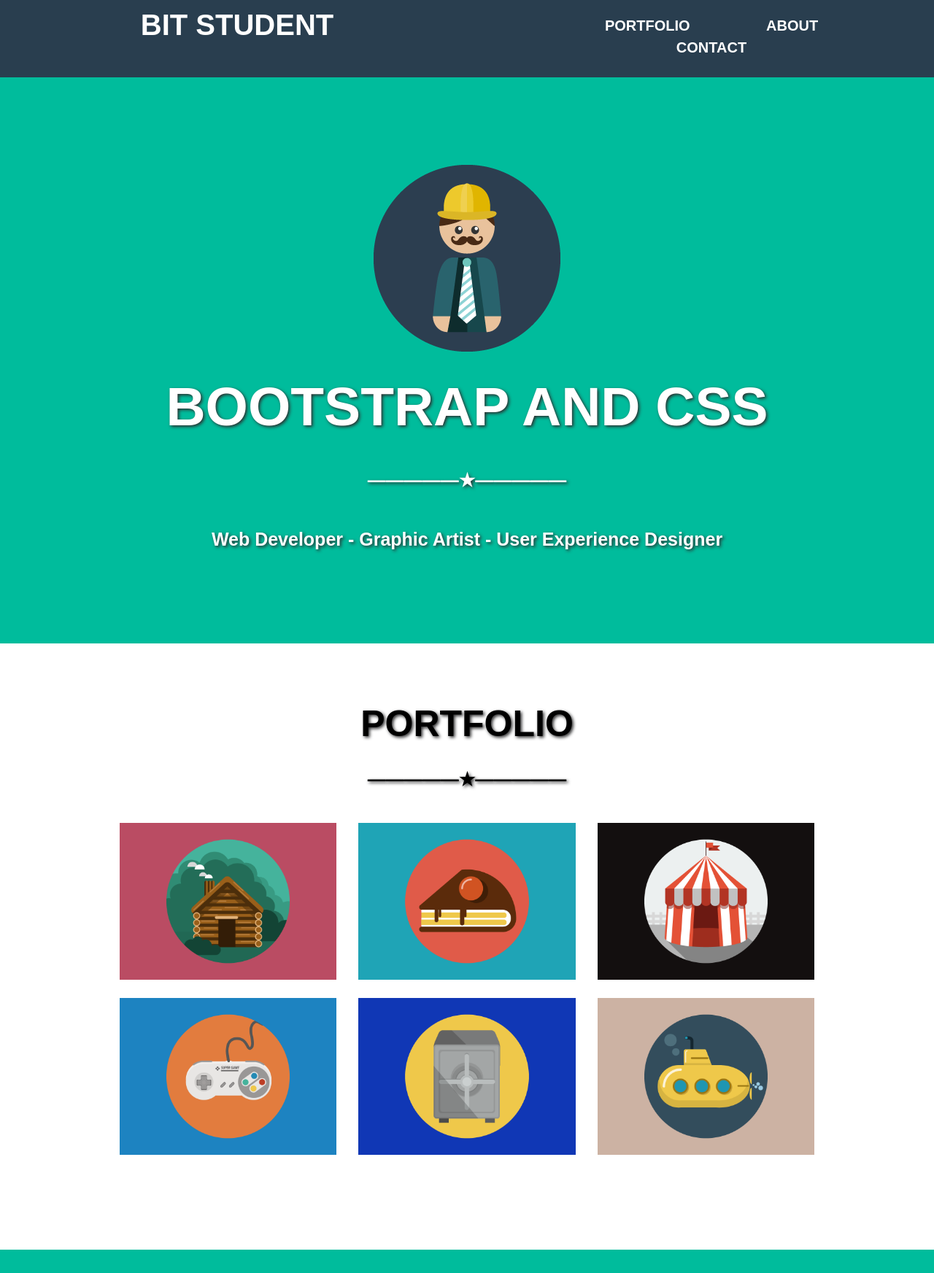
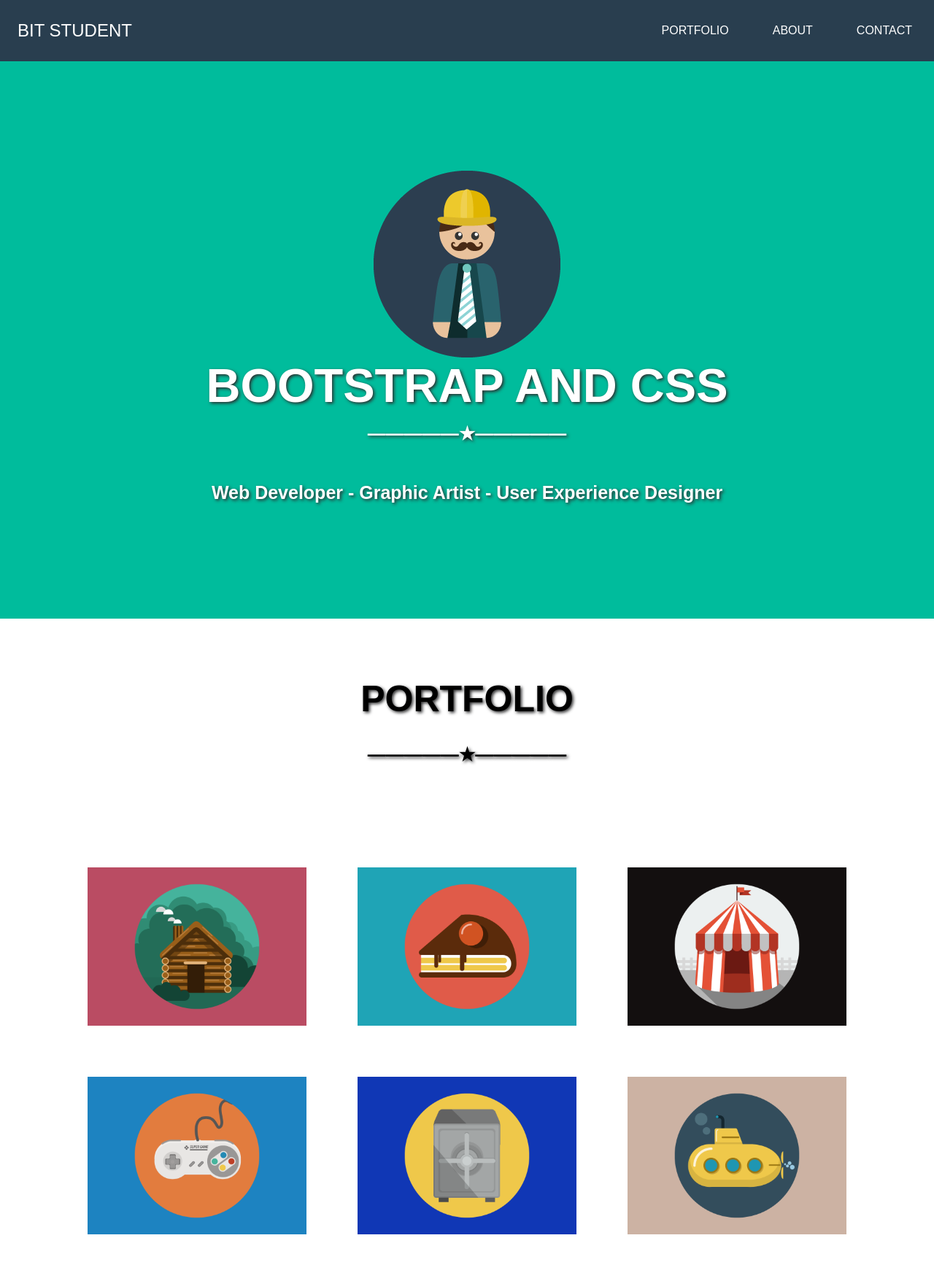
Before and after one commit to stdj91/Bootstrap-Css, a plain HTML site: page index.html in a window 1280 px wide. Shown: the top 1745 px of the page at 73% size. Drawn offline with nearby package versions, Linux system fonts and the light colour scheme.

Commit message:
Responsive done

```diff
--- a/index.html
+++ b/index.html
@@ -10,39 +10,41 @@
 <body>
 
     <!-------------------- Navbar -------------------->
-<div class="container-float">
-    <div class="row" id='nav-row'>
-        <div id="nav-h" class="col-lg-6">
-            <h1><a href="https://www.bgit.rs/">BIT STUDENT</a></h1>
-        </div>
-        <div id='menu' class="col-lg-6">
-            <ul>
-                <a href='#'><li>PORTFOLIO</li></a>
-                <a href="#"><li>ABOUT</li></a>
-                <a href="#"><li>CONTACT</li></a>
-            </ul>
-        </div>
+<nav class="navbar">
+    <div class="brand-title">BIT STUDENT</div>
+    <a href="#" class="toggle-button">
+        <span class="bar"></span>
+        <span class="bar"></span>
+        <span class="bar"></span>
+    </a>
+    <div class="navbar-links">
+        <ul>
+            <li><a href="#"></a>PORTFOLIO</li>
+            <li><a href="#"></a>ABOUT</li>
+            <li><a href="#"></a>CONTACT </li>
+        </ul>
     </div>
-</div>
+
+</nav>
 <!-------------------- Bootstrap -------------------->
-<div class="container-float" id="bts">
+<div class="container-fluid text-md-center " id="bts">
     <div class="row">
-        <div class="col-lg-12">
+        <div class="col-lg-12 col-md-12 col-sm-12">
             <img src='Images/profile.png'>
         </div>
     </div>
     <div class="row" id='bts-h'>
-        <div class="col-lg-12">
+        <div class="col-lg-12 col-md-12 col-sm-12">
             <h1>BOOTSTRAP AND CSS</h1>
         </div>
     </div>
     <div class="row" id="star">
-        <div class="col-lg-12">
+        <div class="col-lg-12 col-md-12 col-sm-12">
             <div><p><b><span>&#8212;</span><span>&#8212;</span><span>&#8212;</span><span>&#8212;</span><span>&#8212;</span><span>&#9733;</span><span>&#8212;</span><span>&#8212;</span><span>&#8212;</span><span>&#8212;</span><span>&#8212;</span></b></p></div>
         </div>
     </div>
     <div class="row">
-        <div class="col-lg-12">
+        <div class="col-lg-12 col-md-12 col-sm-12">
             <h3>Web Developer - Graphic Artist - User Experience Designer</h3>
         </div>
     </div>
@@ -63,28 +65,24 @@
         </div>
 
     </div>
-    <div class="row" id="portfolio-img">
+    <div class="row justify-content-around" id="portfolio-img">
 
-        <div class="col-lg-3">
+        <div class="col-lg-4 col-md-6 col-sm-12" >
             <img class="img-fluid" src="Images/cabin.png">
         </div>
-        <div class="col-lg-3">
+        <div class="col-lg-4 col-md-6 col-sm-12">
             <img class="img-fluid" src="Images/cake.png">
         </div>
-        <div class="col-lg-3">
+        <div class="col-lg-4 col-md-6 col-sm-12">
             <img class="img-fluid" src="Images/circus.png">
         </div>
-    </div>
-
-    <div class="row" id="portfolio-sec-img">
-
-        <div class="col-lg-3">
+        <div class="col-lg-4 col-md-6 col-sm-12">
             <img class="img-fluid" src="Images/game.png">
         </div>
-        <div class="col-lg-3">
+        <div class="col-lg-4 col-md-6 col-sm-12">
             <img class="img-fluid" src="Images/safe.png">
         </div>
-        <div class="col-lg-3">
+        <div class="col-lg-4 col-md-6 col-sm-12">
             <img class="img-fluid" src="Images/submarine.png">
         </div>
     </div>
@@ -106,20 +104,20 @@
     </div>
 
     <div class="row">
-        <div class="offset-lg-3"></div>
-        <div class="col-lg-3">
+        <div class="offset-lg-3 offset-md-3"></div>
+        <div class="col-lg-3 col-md-3">
             <p>Lorem ipsum dolor sit amet consectetur, adipisicing elit. Voluptatem commodi.
                 Porro autem cupiditate tempore dolorem laborum animi sit?
                 Quas fugit tenetur incidunt, laboriosam corrupti earum nemo atque sed delectus obcaecati?
             </p>
         </div>
-        <div class="col-lg-3">
+        <div class="col-lg-3 col-md-3">
             <p>Lorem ipsum dolor sit amet consectetur, adipisicing elit. Voluptatem commodi.
                 Porro autem cupiditate tempore dolorem laborum animi sit?
                 Quas fugit tenetur incidunt, laboriosam corrupti earum nemo atque sed delectus obcaecati?
             </p>
         </div>
-        <div class="offset-lg-3"></div>
+        <div class="offset-lg-3 offset-md-3"></div>
     </div>
 
     <div class="row">
@@ -145,8 +143,8 @@
     </div>
 
     <div class="row">
-        <div class="offset-lg-3"></div>
-        <div class="col-lg-6">
+        <div class="offset-lg-3 offset-md-3"></div>
+        <div class="col-lg-6 col-md-6">
 
             <form>
                 <label for="name">Name</label><br>
@@ -161,7 +159,7 @@
             </form>
 
         </div>
-        <div class="offset-lg-3"></div>
+        <div class="offset-lg-3 offset-md-3"></div>
     </div>
 </div>
 <!-------------------- Footer -------------------->
@@ -233,5 +231,6 @@
 <script src="https://code.jquery.com/jquery-3.4.1.slim.min.js" ></script>
 <script src="https://cdn.jsdelivr.net/npm/popper.js@1.16.0/dist/umd/popper.min.js" ></script>
 <script src="https://stackpath.bootstrapcdn.com/bootstrap/4.4.1/js/bootstrap.min.js" ></script>
+<script src="script.js"></script>
 </body>
 </html>
--- /dev/null
+++ b/script.js
@@ -0,0 +1,6 @@
+const toggleButton = document.getElementsByClassName('toggle-button')[0]
+const navbarLinks = document.getElementsByClassName('navbar-links')[0]
+
+toggleButton.addEventListener('click', () => {
+    navbarLinks.classList.toggle('active')
+})
--- a/style.css
+++ b/style.css
@@ -2,56 +2,95 @@
     font-family: Arial, Helvetica, sans-serif;
 }
 /* <-------------------- Navbar --------------------> */
-#nav-row{
-    text-align: center;
-    margin: auto;
-    background: #293e4f;
+.navbar {
+    display: flex;
+    justify-content: space-between;
+    background-color:#293e4f;
     color: white;
-    padding: 10px;
+    padding: 0;
+    margin: 0;
 }
-#nav-row a{
-    color: white;
+
+.brand-title {
+    font-size: 1.5rem;
+    margin: 1.5rem;
 }
-#nav-row a:hover{
-    color: white;
-    text-decoration: none;
+.navbar-links ul {
+    margin: 0;
+    padding: 0;
+    display: flex;
 }
-#menu li{
-    list-style-type: none;
-    margin: auto;
-    display: inline;
-    font-size: 20px;
-    margin-left: 20px;
-    margin-right: 20px;
-    margin-top: 10px;
-    font-weight: 900;
+.navbar-links li {
+    height: 100%;
+    list-style: none;
+    padding: 30px;
+    display: block;
 }
-#menu{
-    padding-top: 10px;
-}
-#nav-h h1{
-    font-weight: 900;
-}
-#menu a{
+.navbar-links li a {
     text-decoration: none;
     color: white;
-    padding:30px;
 
 }
-#menu a:hover{
-    background: turquoise;
+.navbar-links li:hover {
+    background-color: #00bc9c;
 }
+.toggle-button {
+    position: absolute;
+    top: 1.75rem;
+    right: 3rem;
+    display: none;
+    flex-direction: column;
+    justify-content: space-between;
+    width: 30px;
+    height: 20px;
+}
+.toggle-button .bar {
+    height: 3px;
+    width: 100%;
+    background-color: white;
+    border-radius: 10px;
+}
+@media (max-width: 970px) {
+    .toggle-button {
+        display:flex;
+    }
+    .navbar-links {
+        display: none;
+        width: 100%;
+    }
+    .navbar {
+        flex-direction: column;
+        align-items: flex-start;
+    }
+    .navbar-links ul {
+        width: 100%;
+        flex-direction: column;
+    }
+    .navbar-links li {
+        text-align: center;
+        padding: 5px 1px;
+
+    }
+    .navbar-links.active {
+        display: flex;
+    }
+}
+
+
+
 
 /* <-------------------- Bootstrap --------------------> */
 #bts{
   text-align: center;
   background: #00bc9c;
-  padding: 120px;
+  padding-top: 150px;
+  padding-bottom: 150px;
+  width: 100%;
 }
 #bts-h h1{
-    padding: 30px;
-    font: 40px;
-    font-size: 75px;
+    width: 100%;
+    font: 35px;
+    font-size: 65px;
     font-weight: 800;
     color:white;
     text-shadow: 2px 2px 4px #2D2D2E;
@@ -94,15 +133,14 @@
 }
 #portfolio-img {
     justify-content: center;
-    padding-top: 25px;
+    padding: 100px;
+}
+#portfolio-img img{
+    padding: 20px;
+    padding-bottom: 50px;
 
 }
-#portfolio-sec-img {
-    justify-content: center;
-    padding-top: 25px;
-    padding-bottom: 130px;
 
-}
 
 /* <-------------------- About --------------------> */
 
```
